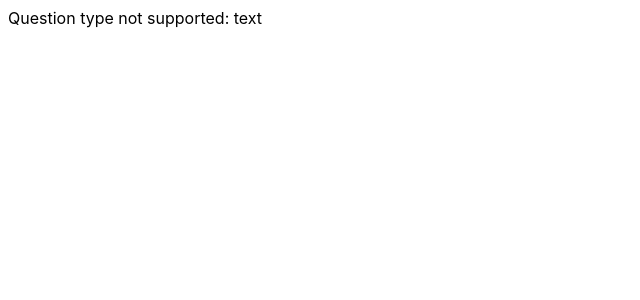
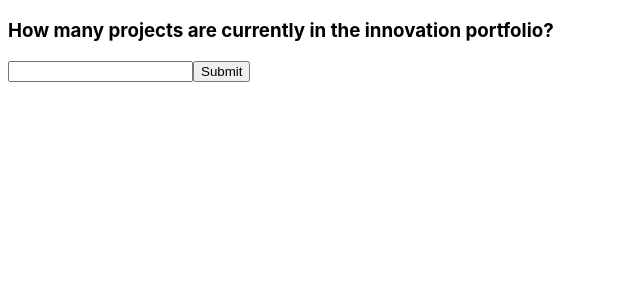
Before and after one commit to carson-fn/Co-Innovate, a React (Create React App) app: page /questionnaire in a window 1280 px wide. Both pictures are taken after a click on the button "Yes". Shown: the top 300 px of the page, without its empty margins (0-640 px from the left). Built offline with nearby package versions, Linux system fonts and the light colour scheme.

Commit message:
Add TextQuestion

```diff
--- a/src/pages/questionnaire/components/QuestionRenderer.tsx
+++ b/src/pages/questionnaire/components/QuestionRenderer.tsx
@@ -1,5 +1,6 @@
 import { Question } from "../types";
 import MultipleChoiceQuestion from "./question-types/MultipleChoiceQuestion";
+import TextQuestion from "./question-types/TextQuestion";
 import YesNoQuestion from "./question-types/YesNoQuestion";
 
 function QuestionRenderer({ question, onAnswer } : { question: Question, onAnswer: (answer: string) => void }) {
@@ -8,8 +9,11 @@ function QuestionRenderer({ question, onAnswer } : { question: Question, onAnswe
       return <YesNoQuestion question={question} onAnswer={onAnswer} />
     case "multiple_choice":
       return <MultipleChoiceQuestion question={question} onAnswer={onAnswer} />
+    case "text":
+      return <TextQuestion question={question} onAnswer={onAnswer} />
     default:
-      return (<div>Question type not supported: {question.type}</div>);
+      return null;
+      //return (<div>Question type not supported: {question.type}</div>);
   }
 }
 export default QuestionRenderer;
--- /dev/null
+++ b/src/pages/questionnaire/components/question-types/TextQuestion.tsx
@@ -0,0 +1,19 @@
+import React from 'react'
+import { TextQuestion as TQType, OnAnswerFunction } from '../../types'
+
+function TextQuestion({ question, onAnswer }: { question: TQType, onAnswer: OnAnswerFunction }) {
+    const [answer, setAnswer] = React.useState("");
+
+    return (
+        <div>
+            <h3>{question.text}</h3>
+            <input
+                type="text"
+                onChange={(e) => setAnswer(e.target.value)}
+            ></input>
+            <button onClick={() => onAnswer(answer)}>Submit</button>
+        </div>
+    )
+}
+
+export default TextQuestion
```
